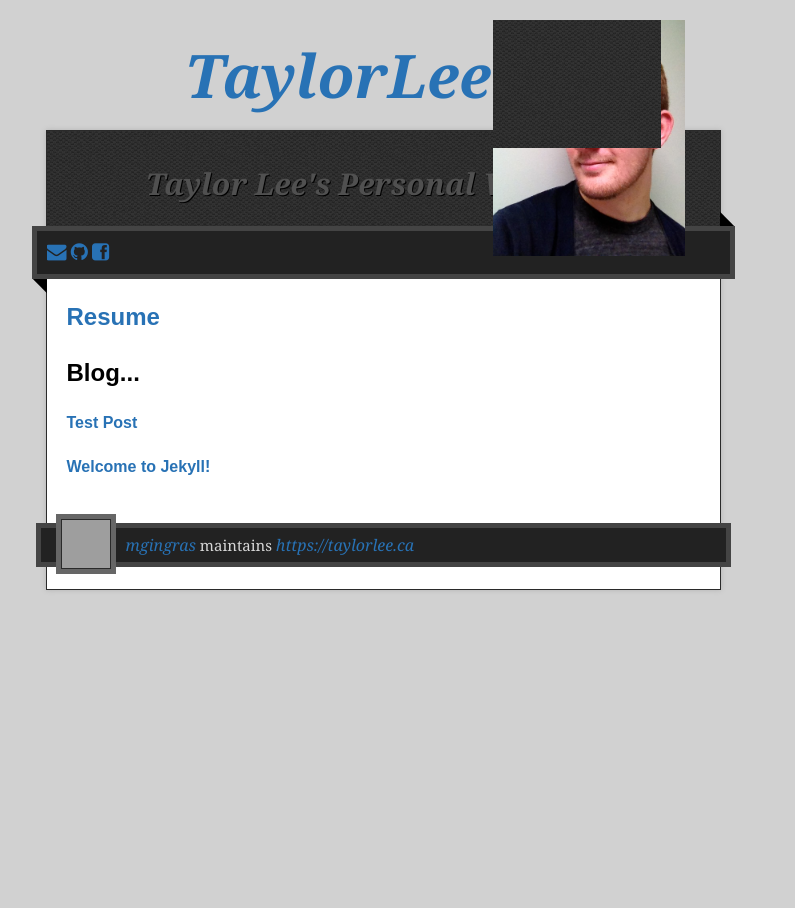
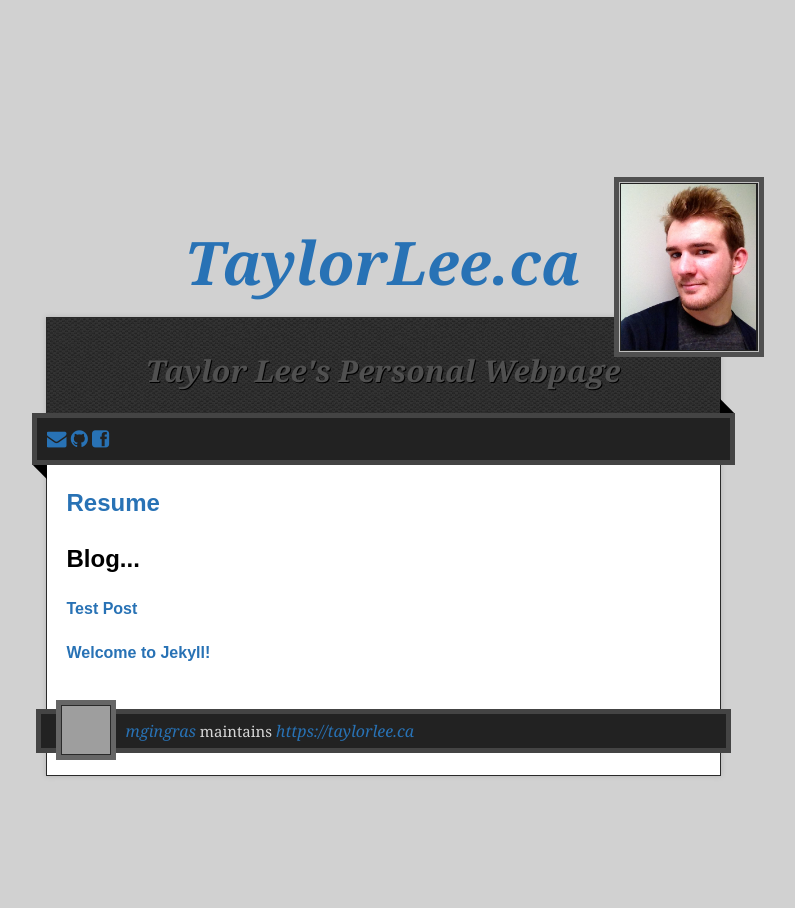
Before and after one commit to Rusty14/Rusty14.github.io, a Jekyll site: the page built from index.html, in a window 1280 px wide. Shown: the whole page, without its empty margins (257-1052 px from the left). Built offline with Jekyll 4.4.1, drawn with Linux system fonts in a browser that asks for light colours; nearby versions of some CDN libraries; Markdown is read by kramdown in place of the engine named in the settings; grey boxes are pictures that could not be loaded.

Commit message:
got picture inplace

```diff
--- a/_layouts/home.html
+++ b/_layouts/home.html
@@ -4,22 +4,30 @@
   <style>
 img.head
 {
-position:absolute;
-left:750px;
-top:20px;
+position:relative;
+left:575px;
+top:170px;
+z-index:2;
+}
+img.headback
+{
+position:relative;
+left:429px;
+top:177px;
 z-index:1;
 }
 </style>
   {% include head.html %}
-  <img class="head" src="/images/IMG_01.jpg";
-  style=" width: 15%;"
-  alt="Oh no! where am I?">
-  <img class="head" src="/images/pattern.png">
+
 </head>
 <body>
 
   <div class="wrapper">
     <header>
+      <img class="head" src="/images/IMG_01.jpg";
+       style=" width: 20%;"
+       alt="Oh no! where am I?">
+    <img class="headback" style="background-color: #222;width:140px;height:170px;border:5px solid rgb(80,80,80)">
       <h1 class="title"><a href="/">{{ site.name }}</a></h1>
     </header>
     <div id="container">
```
